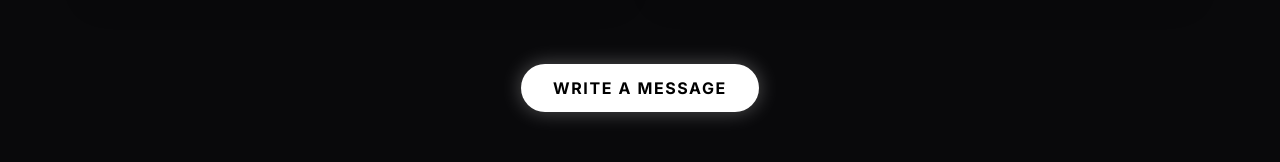
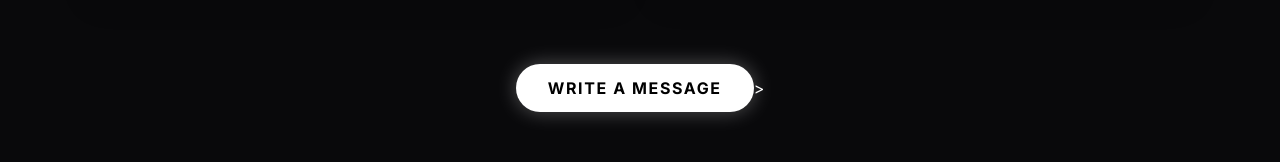
Before and after one commit to Anirudh7240/BCA.1080p, a React (Vite) app: page / in a window 1280 px wide. Shown: the part 9888-10050 px from the top of the page. Built offline with nearby package versions, Linux system fonts and the light colour scheme.

Commit message:
feat: make write a message button functional

```diff
--- a/src/components/Messages.jsx
+++ b/src/components/Messages.jsx
@@ -51,9 +51,12 @@ const Messages = () => {
           viewport={{ once: true }}
           className="mt-16 text-center"
         >
-          <button className="px-8 py-3 bg-white text-black font-bold tracking-widest uppercase rounded-full hover:scale-105 transition-transform shadow-[0_0_20px_rgba(255,255,255,0.3)] hover:shadow-[0_0_30px_rgba(255,255,255,0.6)]">
+          <a
+            href="mailto:bca.1080p@gmail.com?subject=Message%20for%20the%20Class%20Website"
+            className="inline-block px-8 py-3 bg-white text-black font-bold tracking-widest uppercase rounded-full hover:scale-105 transition-transform shadow-[0_0_20px_rgba(255,255,255,0.3)] hover:shadow-[0_0_30px_rgba(255,255,255,0.6)]"
+          >
             Write a Message
-          </button>
+          </a>>
         </motion.div>
       </div>
     </section>
```
